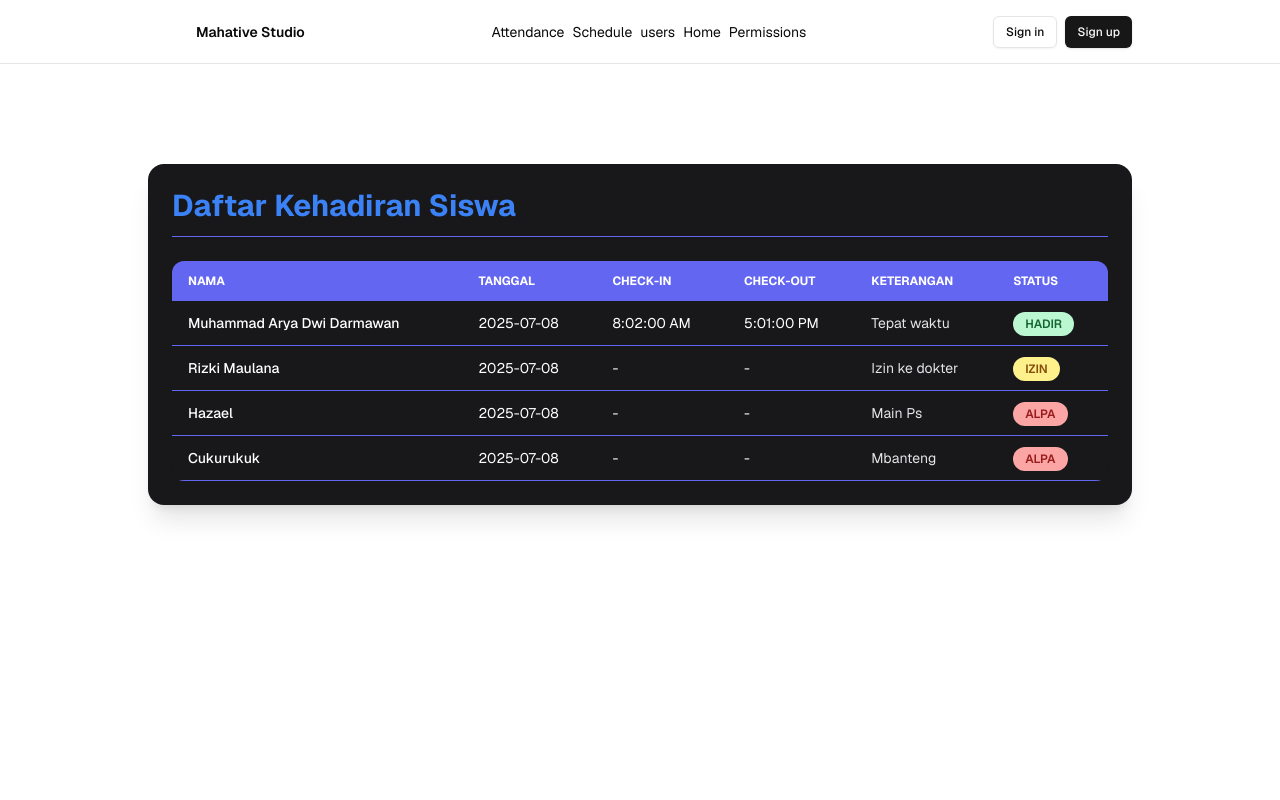
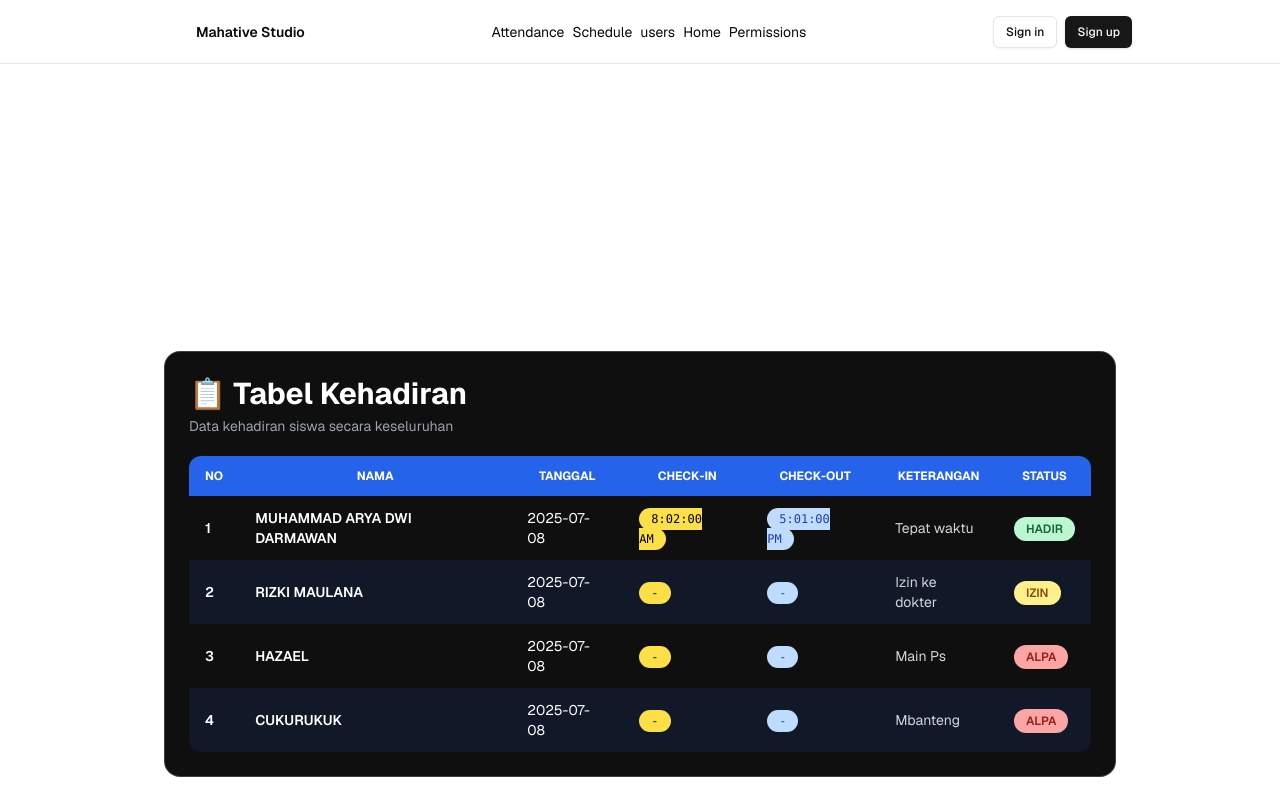
Before and after one commit to ghazwanz/attendance, a Next.js app: page /protected/attendances in a window 1280 px wide. Shown: the top 800 px of the page. Built offline with nearby package versions, Linux system fonts and the light colour scheme; no server answers.

Commit message:
merubah border dan warna

```diff
--- a/app/protected/attendances/page.tsx
+++ b/app/protected/attendances/page.tsx
@@ -5,46 +5,57 @@ const absensiData = attendance.attendances;
 
 export default function TabelAbsensi() {
   return (
-    <div className="min-h-screen">
-      <div className="max-w-6xl mx-auto bg-zinc-900 rounded-2xl shadow-xl p-6">
-        <h1 className="text-3xl font-bold text-blue-500 mb-6 border-b border-indigo-500 pb-3">
-          Daftar Kehadiran Siswa
+    <div className="min-h-screen flex items-center justify-center bg-transparent py-10 px-4">
+      <div className="max-w-6xl w-full bg-[#0f0f0f] rounded-2xl shadow-[0_0_30px_3px_rgba(255,255,255,0.1)] p-6 border border-white/20">
+        <h1 className="text-3xl font-bold text-white flex items-center gap-2 mb-1">
+          📋 Tabel Kehadiran
         </h1>
+        <p className="text-gray-400 mb-5 text-sm">
+          Data kehadiran siswa secara keseluruhan
+        </p>
 
-        <div className="overflow-x-auto rounded-xl shadow-sm">
-          <table className="min-w-full table-auto border-collapse text-sm">
-            <thead className="bg-indigo-500 text-white uppercase text-xs">
-              <tr>
-                <th className="px-4 py-3 text-left">Nama</th>
-                <th className="px-4 py-3 text-left">Tanggal</th>
-                <th className="px-4 py-3 text-left">Check-in</th>
-                <th className="px-4 py-3 text-left">Check-out</th>
-                <th className="px-4 py-3 text-left">Keterangan</th>
-                <th className="px-4 py-3 text-left">Status</th>
+        <div className="overflow-x-auto rounded-xl">
+          <table className="min-w-full table-auto text-sm text-white border-separate border-spacing-0">
+            <thead>
+              <tr className="bg-blue-600 text-white text-xs uppercase">
+                <th className="py-3 px-4 rounded-tl-lg">NO</th>
+                <th className="py-3 px-4">Nama</th>
+                <th className="py-3 px-4">Tanggal</th>
+                <th className="py-3 px-4">Check-in</th>
+                <th className="py-3 px-4">Check-out</th>
+                <th className="py-3 px-4">Keterangan</th>
+                <th className="py-3 px-4">Status</th>
               </tr>
             </thead>
             <tbody>
               {absensiData.map((item, index) => (
                 <tr
                   key={index}
-                  className="hover:bg-zinc-800 transition-all border-b border-indigo-500"
+                  className={`${
+                    index % 2 === 0 ? "bg-[#0f0f0f]" : "bg-[#111827]"
+                  } border-b border-white/10 transition`}
                 >
-                  <td className="px-4 py-3 font-medium text-white">
+                  <td className="py-3 px-4 font-semibold">{index + 1}</td>
+                  <td className="py-3 px-4 font-semibold uppercase">
                     {item.nama || "Tanpa Nama"}
                   </td>
-                  <td className="px-4 py-3 text-white">{item.date}</td>
-                  <td className="px-4 py-3 text-white">
+                  <td className="py-3 px-4">{item.date}</td>
+                  <td className="py-3 px-4">
+                    <span className="bg-yellow-300 text-black px-3 py-1 rounded-full font-mono text-xs">
                       {item.check_in
                         ? new Date(item.check_in).toLocaleTimeString()
                         : "-"}
+                    </span>
                   </td>
-                  <td className="px-4 py-3 text-white">
+                  <td className="py-3 px-4">
+                    <span className="bg-blue-200 text-blue-800 px-3 py-1 rounded-full font-mono text-xs">
                       {item.check_out
                         ? new Date(item.check_out).toLocaleTimeString()
                         : "-"}
+                    </span>
                   </td>
-                  <td className="px-4 py-3 text-zinc-200">{item.notes}</td>
-                  <td className="px-4 py-3">
+                  <td className="py-3 px-4 text-gray-300">{item.notes}</td>
+                  <td className="py-3 px-4">
                     <span
                       className={`px-3 py-1 rounded-full text-xs font-semibold ${
                         item.status === "HADIR"
```
Lines whose indentation alone changed are shown as unchanged.
